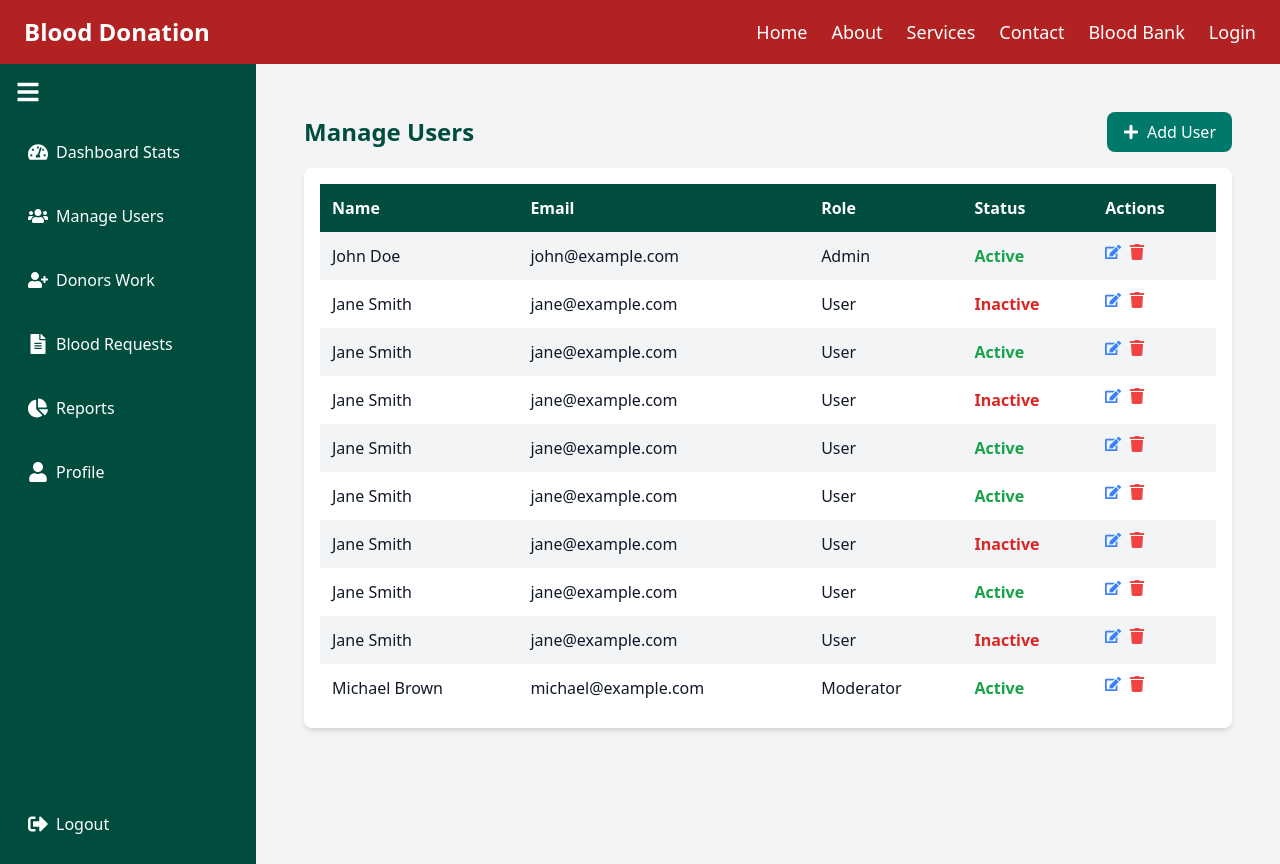
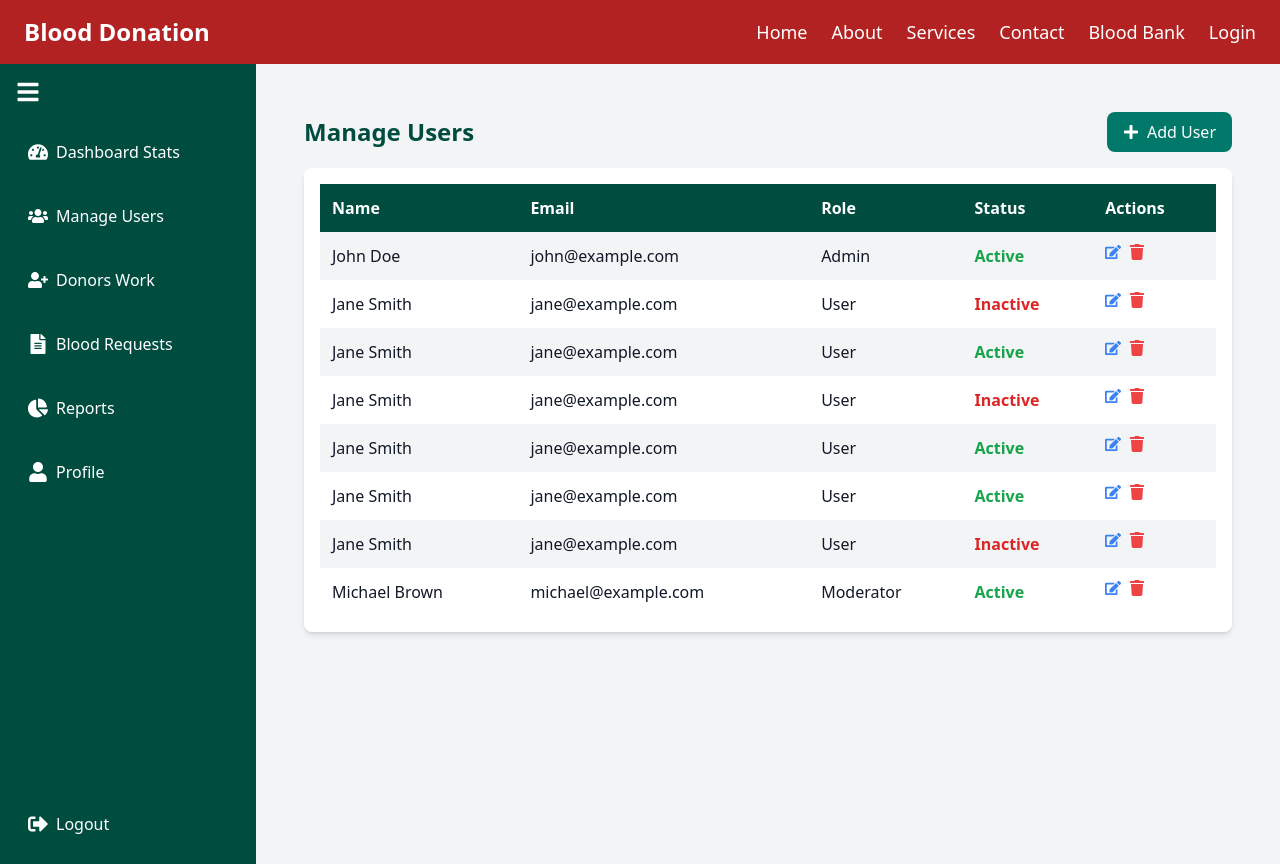
Before and after one commit to mupashirbare/Blood-donation-management, a React (Vite) app in the folder frontend/: page /admin/users in a window 1280 px wide. Built offline with nearby package versions, Linux system fonts and the light colour scheme.

Commit message:
i was updated UsersPage.

```diff
--- a/frontend/src/pages/UsersPage.jsx
+++ b/frontend/src/pages/UsersPage.jsx
@@ -10,9 +10,7 @@ const UsersPage = () => {
     { id: 2, name: "Jane Smith", email: "jane@example.com", role: "User", status: "Inactive" },
     { id: 2, name: "Jane Smith", email: "jane@example.com", role: "User", status: "Active" },
     { id: 2, name: "Jane Smith", email: "jane@example.com", role: "User", status: "Active" },
-    { id: 2, name: "Jane Smith", email: "jane@example.com", role: "User", status: "Inactive" },
-    { id: 2, name: "Jane Smith", email: "jane@example.com", role: "User", status: "Active" },
-    { id: 2, name: "Jane Smith", email: "jane@example.com", role: "User", status: "Inactive" },
+     { id: 2, name: "Jane Smith", email: "jane@example.com", role: "User", status: "Inactive" },
     { id: 3, name: "Michael Brown", email: "michael@example.com", role: "Moderator", status: "Active" },
   ]);
 
```
